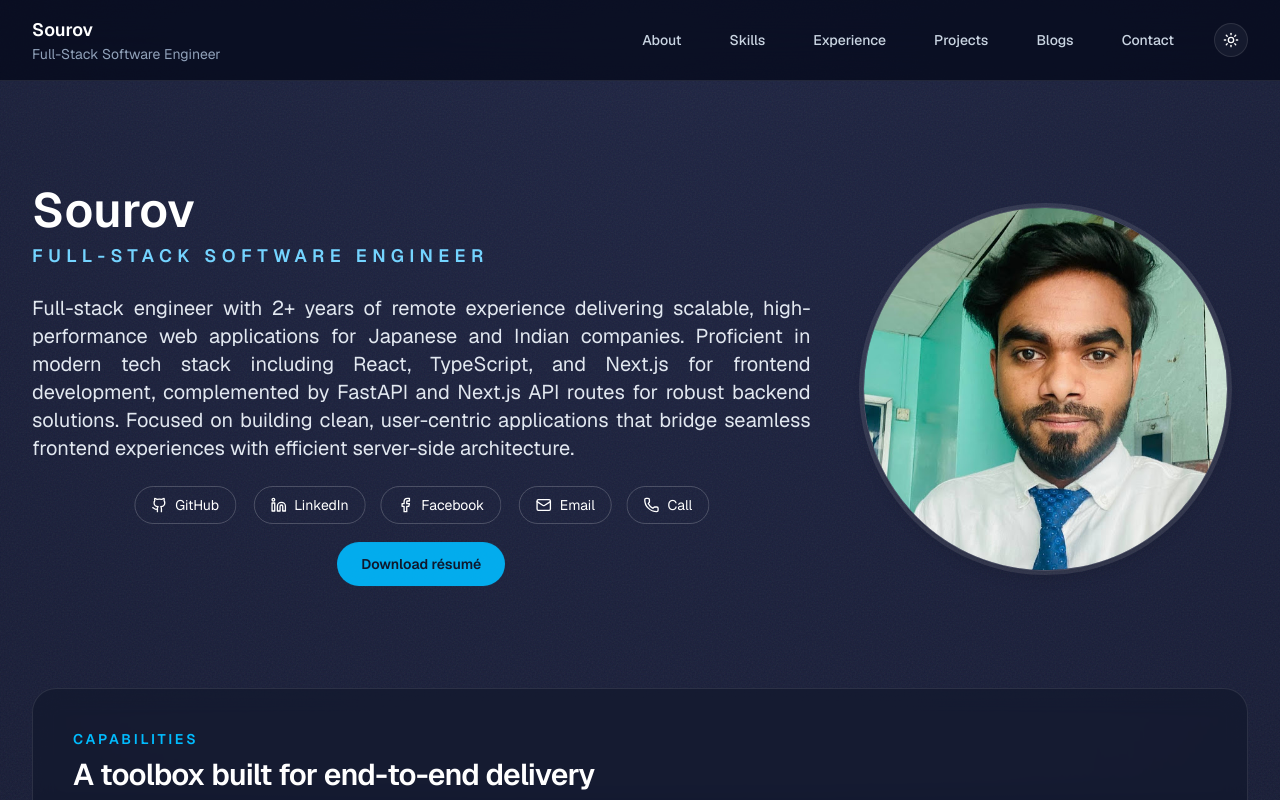
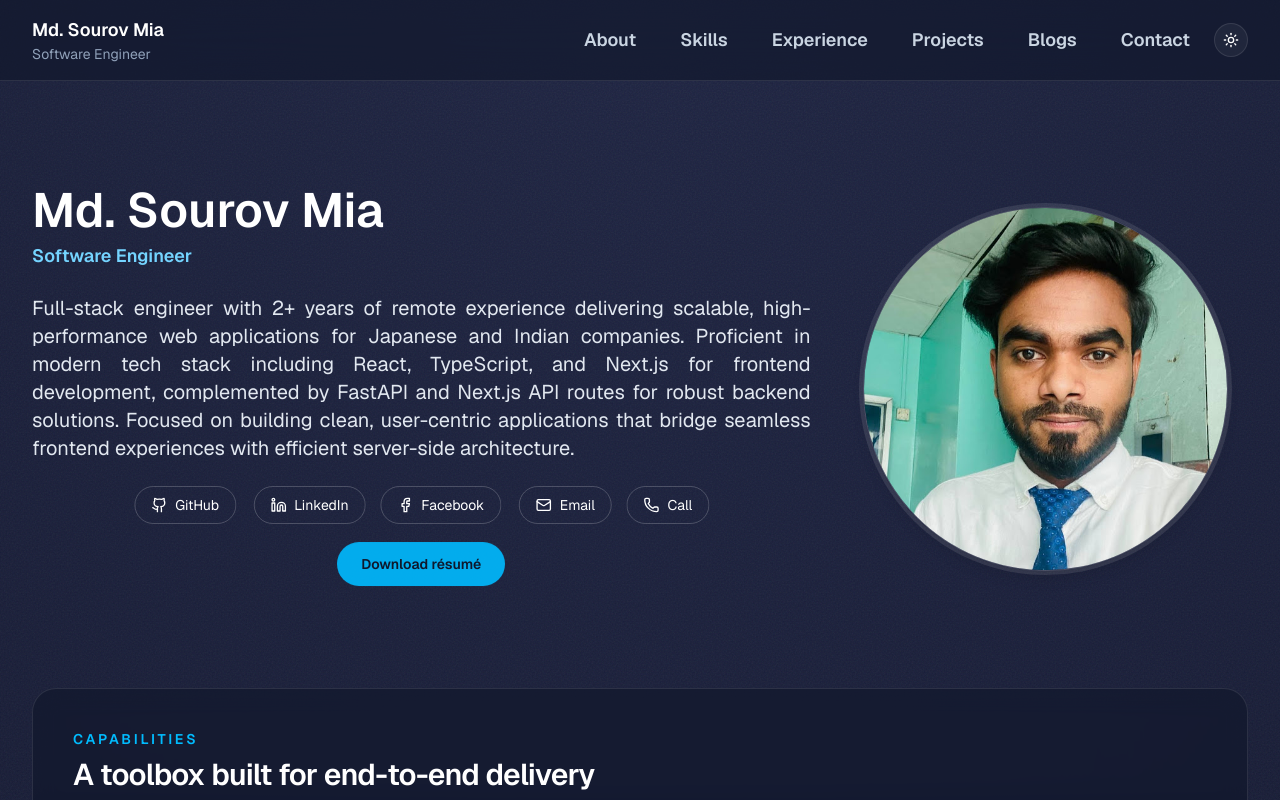
Before and after one commit to sourov526/Sourov-Portfolio, a Next.js app: page / in a window 1280 px wide. Shown: the top 800 px of the page. Built offline with nearby package versions, Linux system fonts and the light colour scheme.

Commit message:
update about section

```diff
--- a/src/components/hero.tsx
+++ b/src/components/hero.tsx
@@ -1,8 +1,8 @@
 import { siteConfig } from "@/data/site";
+import { Facebook, Github, Linkedin, Mail, Phone } from "lucide-react";
 import Image from "next/image";
 import Link from "next/link";
 import { AnimatedSection } from "./animated-section";
-import { Facebook, Github, Linkedin, Mail, Phone } from "lucide-react";
 
 const contactActions = [
   {
@@ -47,7 +47,7 @@ export function Hero() {
           <h1 className="text-4xl font-semibold text-white md:text-5xl">
             {siteConfig.name}
           </h1>
-          <p className="mt-2 text-lg font-semibold uppercase tracking-[0.3em] text-sky-300">
+          <p className="mt-2 text-lg font-semibold text-sky-300">
             {siteConfig.role}
           </p>
         </div>
--- a/src/components/site-header.tsx
+++ b/src/components/site-header.tsx
@@ -1,10 +1,10 @@
+import { primaryNav, siteConfig } from "@/data/site";
 import Link from "next/link";
-import { primaryNav, siteConfig } from "@/data/site";
 import { ThemeToggle } from "./theme-toggle";
 
 export function SiteHeader() {
   return (
-    <header className="sticky top-0 z-20 w-full border-b border-white/10 bg-slate-950/70 backdrop-blur-xl">
+    <header className="sticky top-0 z-20 w-full border-b border-white/10 bg-[color:var(--card)] backdrop-blur-xl">
       <div className="flex flex-col gap-4 px-4 py-4 md:flex-row md:items-center md:justify-between md:px-8">
         <div>
           <Link href="/" className="text-lg font-semibold text-white">
@@ -12,13 +12,13 @@ export function SiteHeader() {
           </Link>
           <p className="text-sm text-slate-400">{siteConfig.role}</p>
         </div>
-        <div className="flex items-center gap-6">
-          <nav className="hidden items-center gap-4 text-sm font-medium text-slate-200 md:flex">
+        <div className="flex items-center gap-1">
+          <nav className="hidden items-center gap-1 text-lg font-semibold text-slate-200 md:flex">
             {primaryNav.map((item) => (
               <Link
                 key={item.href}
                 href={item.href}
-                className="rounded-full px-4 py-2 text-slate-300 transition hover:bg-white/5 hover:text-white"
+                className="rounded-full px-5 py-2.5 text-slate-300 transition hover:bg-white/5 hover:text-white"
               >
                 {item.label}
               </Link>
@@ -28,12 +28,12 @@ export function SiteHeader() {
         </div>
       </div>
       <div className="block px-4 pb-4 md:hidden">
-        <nav className="flex gap-2 overflow-x-auto text-sm font-medium text-slate-200">
+        <nav className="flex gap-1 overflow-x-auto text-lg font-semibold text-slate-200">
           {primaryNav.map((item) => (
             <Link
               key={item.href}
               href={item.href}
-              className="rounded-full border border-white/5 px-4 py-2 text-slate-300 transition hover:border-white/40 hover:text-white"
+              className="rounded-full border border-white/5 px-5 py-2.5 text-slate-300 transition hover:border-white/40 hover:text-white"
             >
               {item.label}
             </Link>
--- a/src/data/site.ts
+++ b/src/data/site.ts
@@ -1,6 +1,6 @@
 export const siteConfig = {
-  name: "Sourov",
-  role: "Full-Stack Software Engineer",
+  name: "Md. Sourov Mia",
+  role: "Software Engineer",
   heroTitle: "I design, ship, and scale delightful developer experiences.",
   heroDescription:
     "I move ideas from whiteboard to production with a product-first mindset, pairing robust TypeScript backends with intuitive, animated interfaces.",
```
